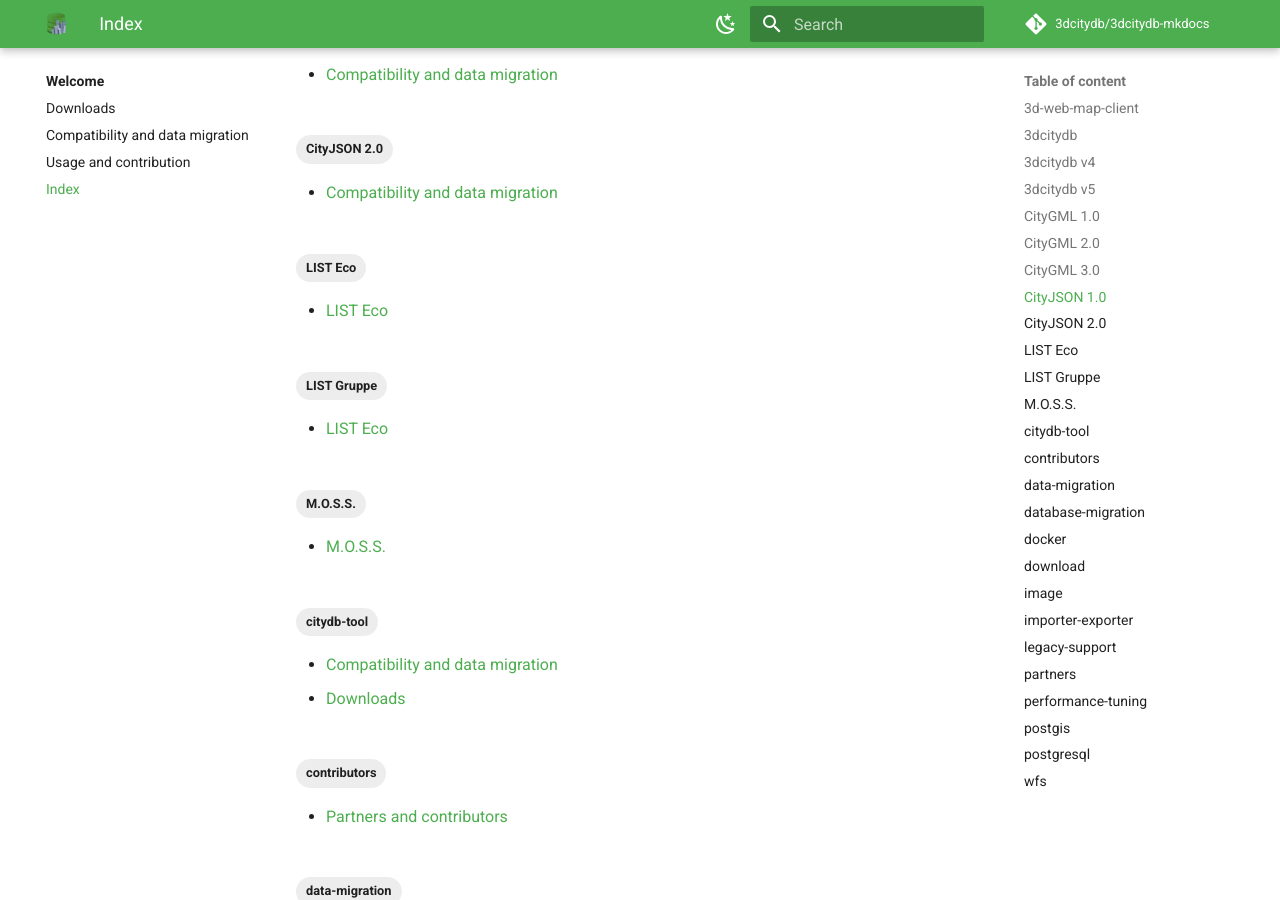
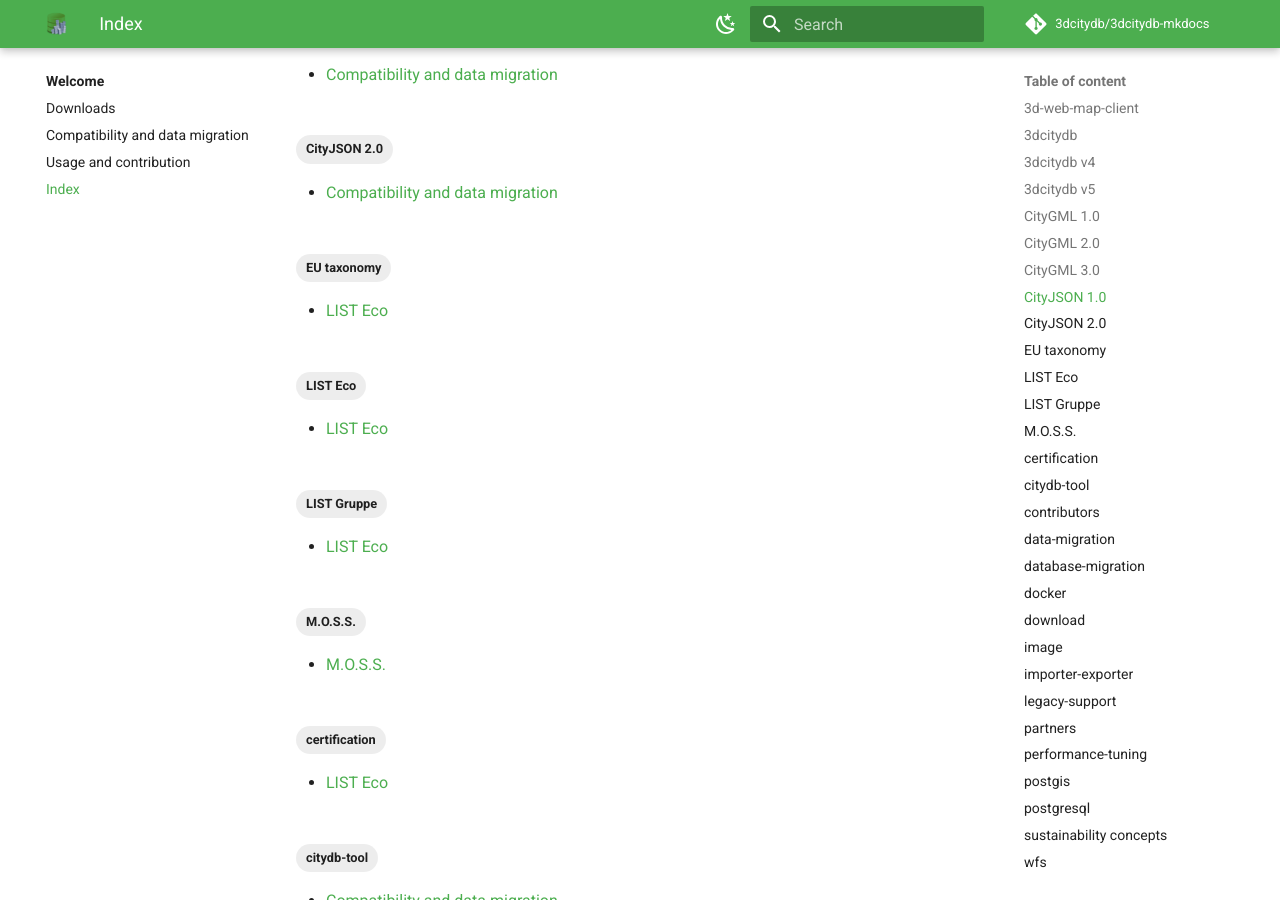
Before and after one commit to BWibo/3dcitydb-mkdocs, an MkDocs documentation site: the page built from docs/tags.md, in a window 1280 px wide and 900 px high, scrolled down 1203 px. Built offline with MkDocs 1.6.1 and Material for MkDocs 9.7.7, drawn with Linux system fonts in a browser that asks for light colours; comment, search, counter and statistics services are not loaded; some of the changed text lies outside the part shown.

Commit message:
minor changes and tags

```diff
--- a/docs/partners/list-eco.md
+++ b/docs/partners/list-eco.md
@@ -1,16 +1,19 @@
 ---
 title: LIST Eco
-description:
+description: LIST Eco GmbH & Co. KG
 # icon: material/emoticon-happy
 tags:
   - LIST Eco
   - LIST Gruppe
+  - sustainability concepts
+  - EU taxonomy
+  - certification
 ---
 
 ![alt text](assets/List_Eco_Farbe_sRGB.svg){ align=left width="200"}
-[LIST Eco GmbH & Co KG](https://list-eco.de){target="blank"} is part of the [LIST Group](https://www.list-gruppe.de/){target="blank"} and develops holistic sustainability concepts for EU taxonomy-compliant real estate and future-proof neighborhoods. The company advises investors, property owners, project developers, cities and municipalities on long-term sustainability strategies across all disciplines and life cycles. LIST Eco's specialists use GIS and BIM-based optimization methods to carry out various analyses - from life cycle assessments to circularity assessments. The service portfolio also includes all standard certifications.
+[LIST Eco GmbH & Co. KG](https://list-eco.de){target="blank"} is part of the [LIST Group](https://www.list-gruppe.de/){target="blank"} and develops holistic sustainability concepts for EU taxonomy-compliant real estate and future-proof neighborhoods. The company advises investors, property owners, project developers, cities and municipalities on long-term sustainability strategies across all disciplines and life cycles. LIST Eco's specialists use GIS and BIM-based optimization methods to carry out various analyses - from life cycle assessments to circularity assessments. The service portfolio also includes all standard certifications.
 
-### Specialist for sustainable cities and neighborhoods
+## Specialist for sustainable cities and neighborhoods
 
 In the field of cities and districts, the 50-strong team specializes in
 
@@ -23,7 +26,7 @@
 
 More about LIST Eco at: [list-eco.de](https://www.list-gruppe.de/nachhaltigkeit/list-eco/){target="blank"}
 
-### Your contact: Bruno Willenborg
+## Your contact: Bruno Willenborg
 
 ![Bruno Willenborg](assets/bwibo.jpg){ align="right" width="250"} M.Sc. Bruno Willenborg has been working on various simulation and analysis methods at the neighborhood and city level with semantic 3D city models as part of his ongoing doctorate at the Chair of Geoinformatics at the Technical University of Munich.
 Another thematic focus is data management with open standards for digital twins, smart cities and the Internet of Things. At LIST Eco, Bruno Willenborg is an expert in digital twins, large-scale analysis methods with 3D city models and is responsible for software, cloud, and AI development. For 3DCityDB, he is primarily responsible for cloud development and CI/CD.
```
